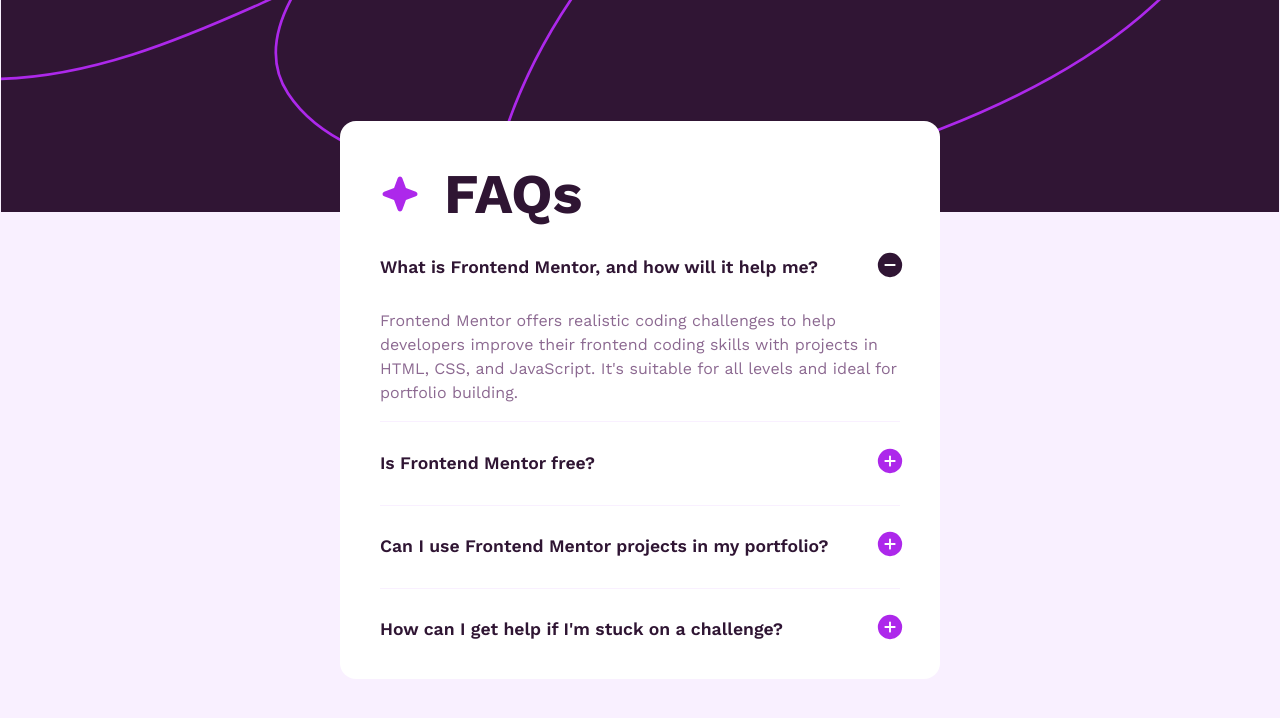
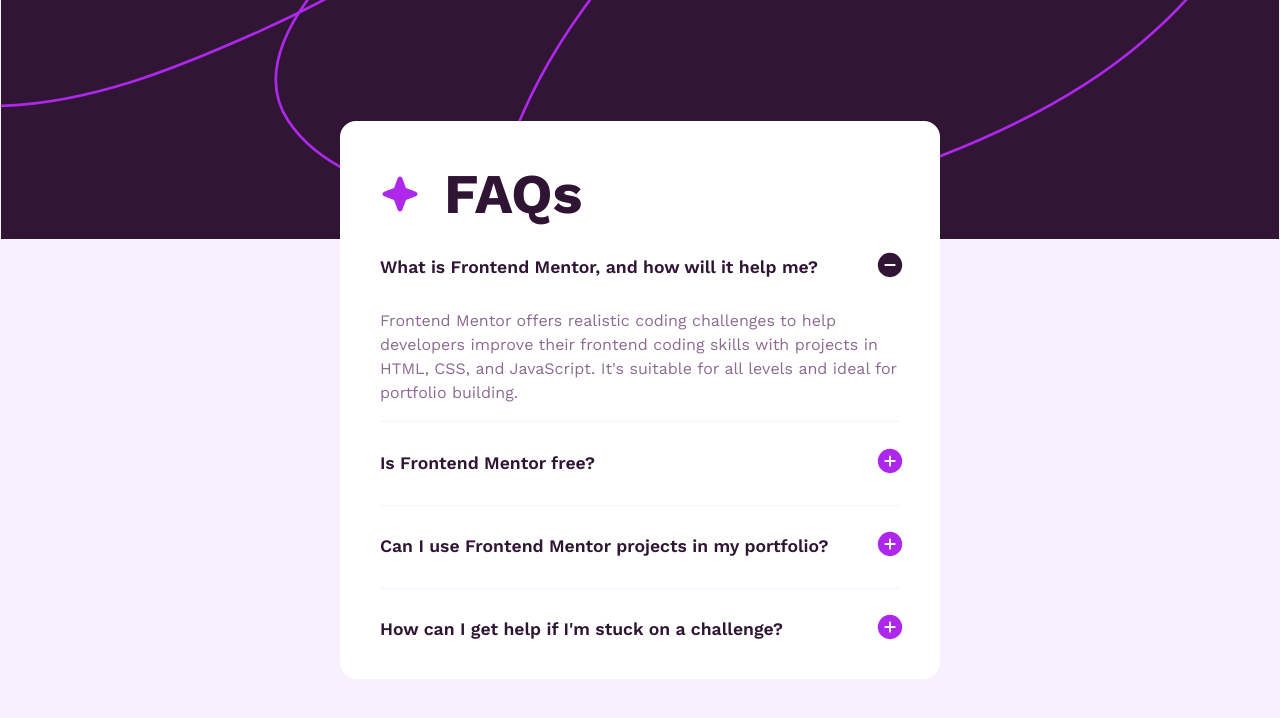
Before and after one commit to NathanRayM/frontend-mentor-faq-accordion, a plain HTML site: page index.html in a window 1280 px wide. Drawn offline with nearby package versions, Linux system fonts and the light colour scheme.

Commit message:
Update CSS background position

```diff
--- a/styles.css
+++ b/styles.css
@@ -34,7 +34,7 @@
   background-repeat: no-repeat;
   background-size: contain;
   font-size: 1.125rem;
-  background-position: 0px -72px;
+  background-position: 0px -45px;
 }
 
 .main-section {
```
